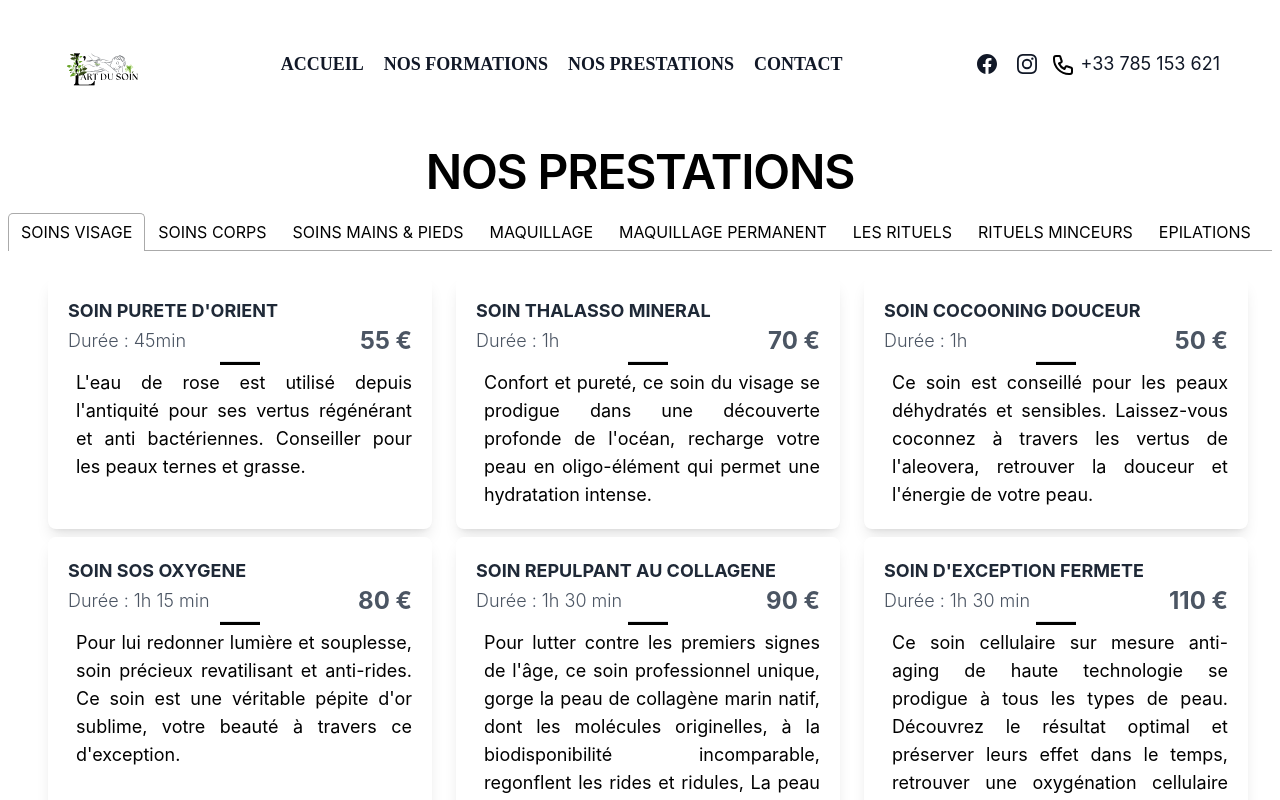
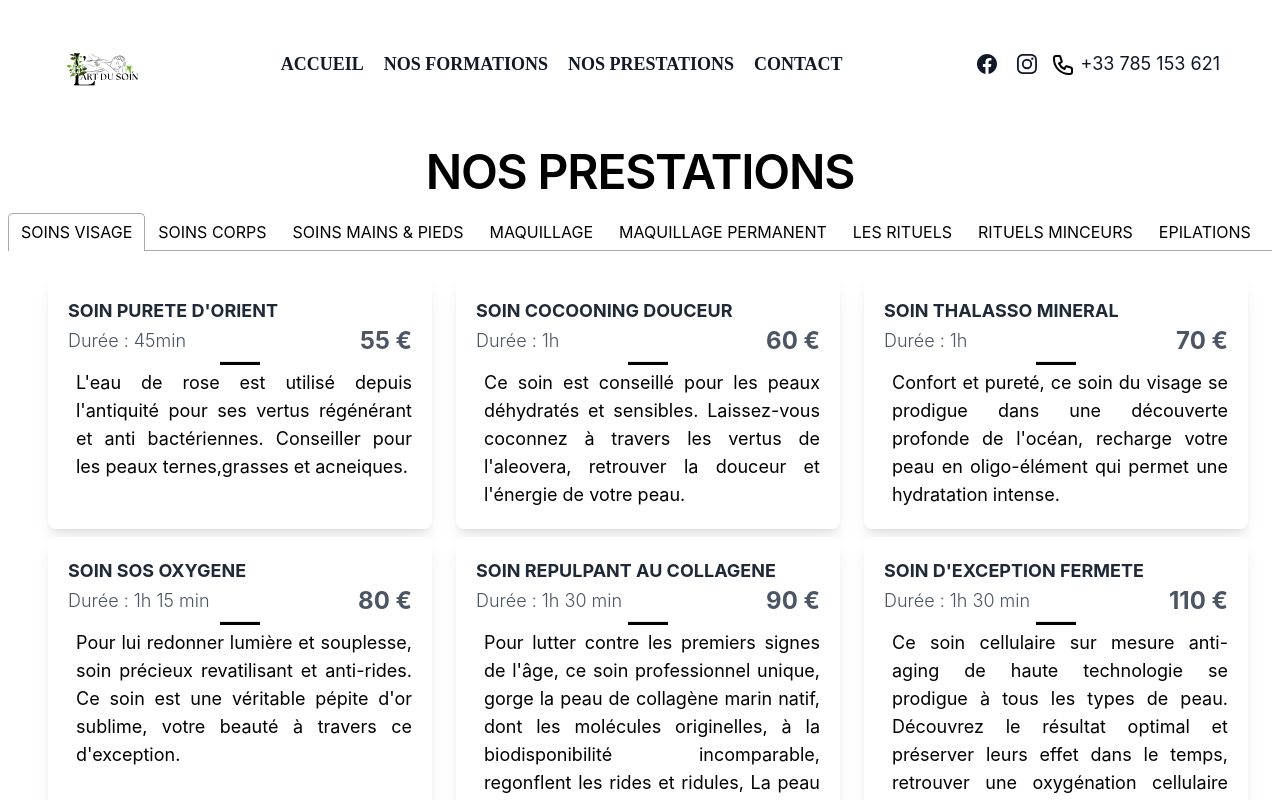
Before and after one commit to GallisBussiness/artdusoin, a React (Create React App) app: page /prestations in a window 1280 px wide. Shown: the top 800 px of the page. Built offline with nearby package versions, Linux system fonts and the light colour scheme.

Commit message:
change acceuil

```diff
--- a/src/components/Formations.jsx
+++ b/src/components/Formations.jsx
@@ -16,16 +16,16 @@ function Formations() {
             </h2>
             <div className="flex flex-col text-sm md:text-xl items-start text-justify">
             <h2 className="box-border mb-4 text-lg font-semibold leading-tight tracking-tight text-gray-800 border-solid sm:text-sm md:text-lg">
-            La durée de chaque formation equivaut à 160 heures effectives de travail
+            La durée de chaque formation equivaut à 60 heures effectives de travail
             </h2>
             <h2 className="box-border font-semibold leading-tight tracking-tight text-gray-800">
             - 32 heures avec le professeur
             </h2>
             <h2 className="box-border font-semibold leading-tight tracking-tight text-gray-800">
-            - 80 heures de stage
+            - 20 heures de pratique
             </h2>
             <h2 className="box-border font-semibold leading-tight tracking-tight text-gray-800 ">
-            - 48 heures de DM
+            - 8 heures de DM
             </h2>
             </div>
 
--- a/src/components/prestations/SoinVisage.jsx
+++ b/src/components/prestations/SoinVisage.jsx
@@ -23,7 +23,28 @@ function SoinVisage() {
                 <div className="flex flex-col items-center justify-center space-x-2">
                 <hr className="w-10 h-1 bg-black my-1" />
                    <div className="text-lg text-black text-justify">
-                   L'eau de rose est utilisé depuis l'antiquité pour ses vertus régénérant et anti bactériennes. Conseiller pour les peaux ternes et grasse.
+                   L'eau de rose est utilisé depuis l'antiquité pour ses vertus régénérant et anti bactériennes. Conseiller pour les peaux ternes,grasses et acneiques.
+                 </div>
+                 </div>
+                 </div>
+                </div>
+                </>
+                <>
+                  <div className="bg-white shadow-lg rounded-lg w-96 animate__animated animate__zoomIn">
+                <div className="py-5 px-5">
+                <span className="font-bold text-gray-800 text-lg">SOIN COCOONING DOUCEUR</span>
+                <div className="flex items-center justify-between">
+                  <div className="md:text-lg text-sm text-gray-600 font-light">
+                    Durée : 1h
+                  </div>
+                  <div className="text-2xl text-gray-600 font-bold">
+                  60 €
+                  </div>
+                </div>
+                <div className="flex flex-col items-center justify-center space-x-2">
+                <hr className="w-10 h-1 bg-black my-1" />
+                   <div className="text-lg text-black text-justify">
+                   Ce soin est conseillé pour les peaux déhydratés et sensibles. Laissez-vous coconnez à travers les vertus de l'aleovera, retrouver la douceur et l'énergie de votre peau.
                  </div>
                  </div>
                  </div>
@@ -51,27 +72,7 @@ function SoinVisage() {
                 </div>
                 </>
 
-                <>
-                  <div className="bg-white shadow-lg rounded-lg w-96 animate__animated animate__zoomIn">
-                <div className="py-5 px-5">
-                <span className="font-bold text-gray-800 text-lg">SOIN COCOONING DOUCEUR</span>
-                <div className="flex items-center justify-between">
-                  <div className="md:text-lg text-sm text-gray-600 font-light">
-                    Durée : 1h
-                  </div>
-                  <div className="text-2xl text-gray-600 font-bold">
-                  50 €
-                  </div>
-                </div>
-                <div className="flex flex-col items-center justify-center space-x-2">
-                <hr className="w-10 h-1 bg-black my-1" />
-                   <div className="text-lg text-black text-justify">
-                   Ce soin est conseillé pour les peaux déhydratés et sensibles. Laissez-vous coconnez à travers les vertus de l'aleovera, retrouver la douceur et l'énergie de votre peau.
-                 </div>
-                 </div>
-                 </div>
-                </div>
-                </>
+
 
                 <>
                      <div className="bg-white shadow-lg rounded-lg w-96 animate__animated animate__zoomIn">
```
